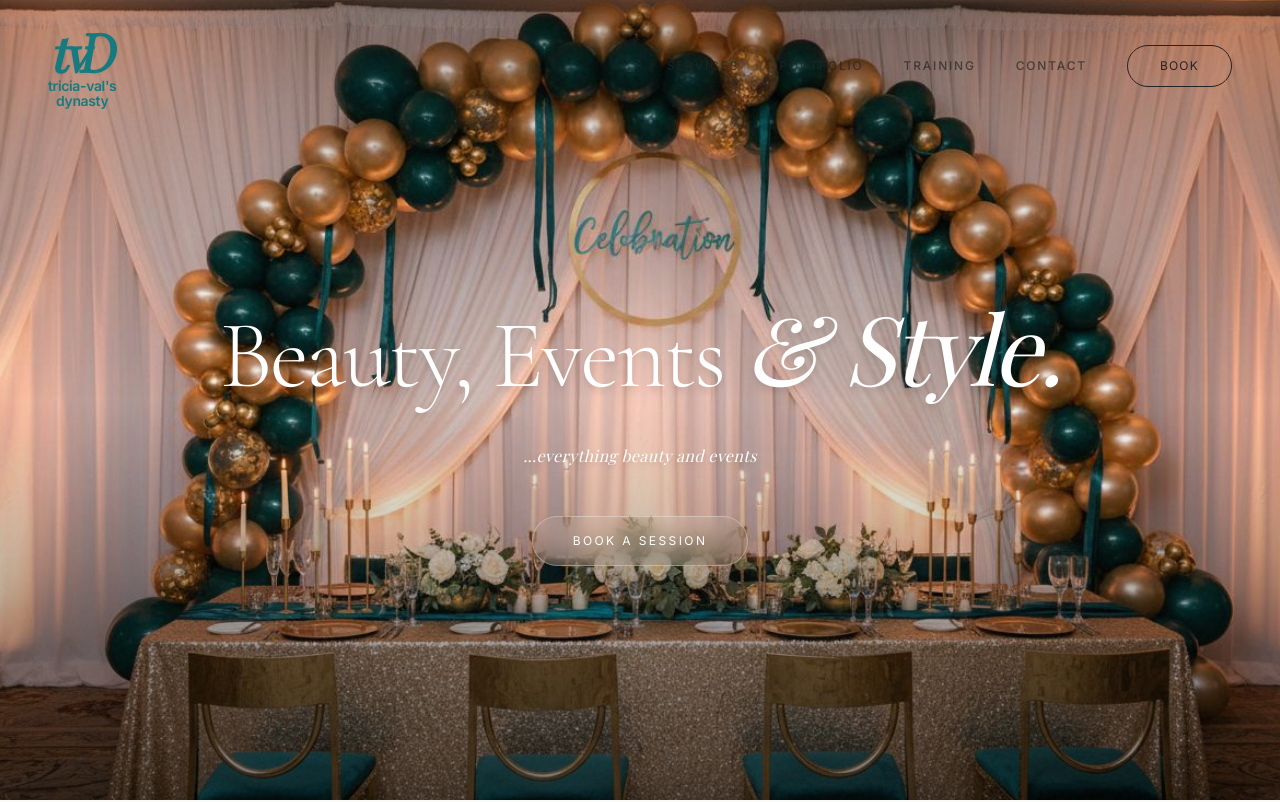
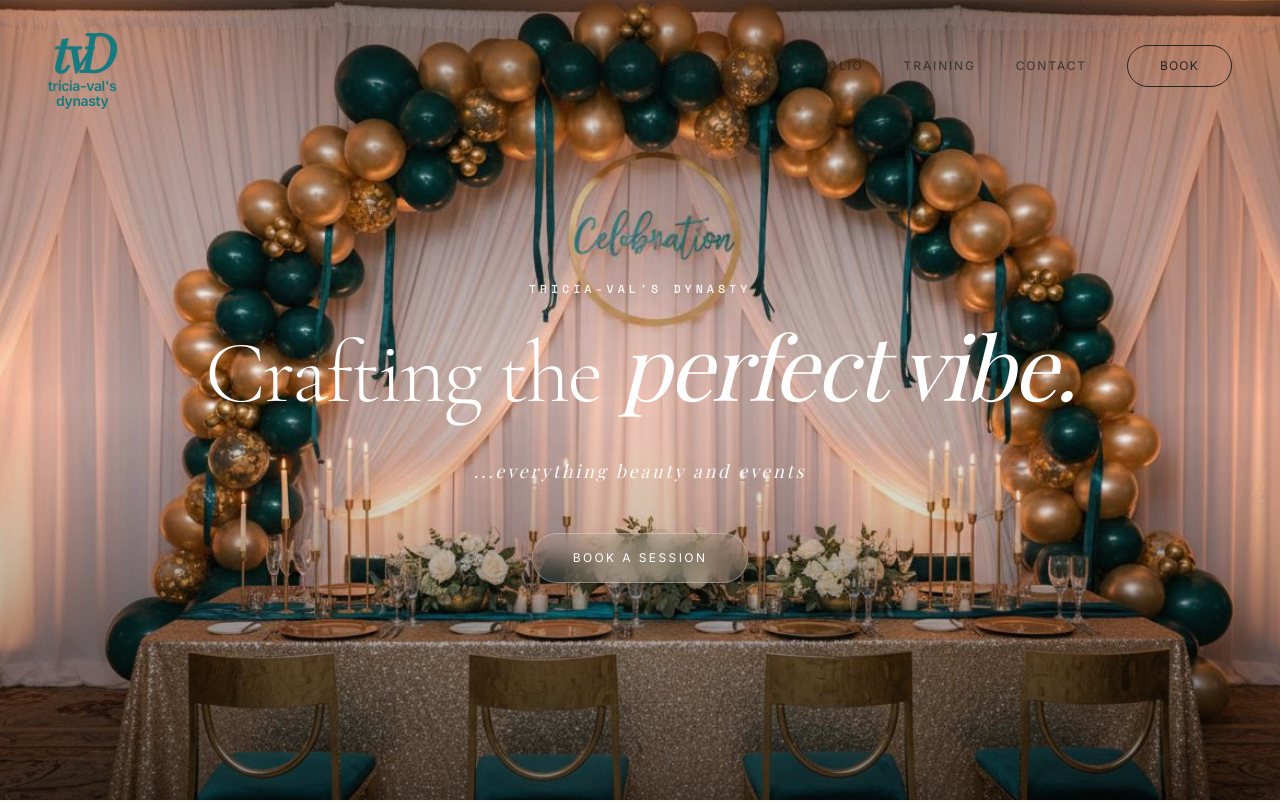
Before and after one commit to Dressy10/tvd, a React (Vite) app in the folder app/: page / in a window 1280 px wide. Shown: the top 802 px of the page. Built offline with nearby package versions, Linux system fonts and the light colour scheme; a web font is replaced by a local one.

Commit message:
Enhance hero section with brand details and styles
Updated the hero section with a brand name and motto, and adjusted styles for better presentation.

```diff
--- a/app/src/App.tsx
+++ b/app/src/App.tsx
@@ -2,6 +2,7 @@ import { useEffect, useRef, useState } from 'react';
 import { gsap } from 'gsap';
 import { ScrollTrigger } from 'gsap/ScrollTrigger';
 import {
+  ArrowRight,
   Menu,
   X,
   Palette,
@@ -200,19 +201,26 @@ function App() {
 
         <div className="hero-content relative z-10 flex flex-col items-center justify-center text-white px-6 mt-16 w-full max-w-5xl mx-auto">
           <div className="relative text-center">
-            <h1 className="hero-headline font-display text-5xl md:text-7xl lg:text-8xl font-light leading-[1.1] tracking-tight text-white drop-shadow-lg">
-              Beauty, Events <span className="italic font-serif text-white drop-shadow-2xl">& Style.</span>
+            {/* The Brand Name 'Eyebrow' for that high-end editorial feel */}
+            <span className="font-mono text-[10px] md:text-[11px] uppercase tracking-[0.4em] text-white/90 mb-6 block drop-shadow-md font-semibold">
+              Tricia-Val's Dynasty
+            </span>
+
+            {/* Option C Headline */}
+            <h1 className="hero-headline font-display text-5xl md:text-7xl lg:text-[5.5rem] font-light leading-[1.1] tracking-tight text-white drop-shadow-2xl">
+              Crafting the <span className="italic font-serif text-white">perfect vibe.</span>
             </h1>
           </div>
 
-          <p className="hero-subheadline mt-10 text-center max-w-md text-sm md:text-base font-light tracking-wide leading-relaxed text-white drop-shadow-md italic font-serif">
+          {/* The Brand Motto */}
+          <p className="hero-subheadline mt-8 md:mt-10 text-center max-w-md text-sm md:text-lg font-light tracking-[0.15em] leading-relaxed text-white/95 drop-shadow-xl italic font-serif">
             ...everything beauty and events
           </p>
 
           <div className="hero-cta mt-12">
             <button
               onClick={() => scrollToSection(contactRef)}
-              className="btn-glass backdrop-blur-md bg-white/10 border border-white/30 text-white hover:bg-white hover:text-charcoal transition-all duration-500 py-4 px-10 text-xs uppercase tracking-[0.2em] rounded-full"
+              className="btn-glass backdrop-blur-md bg-white/10 border border-white/30 text-white hover:bg-white hover:text-charcoal transition-all duration-500 py-4 px-10 text-xs uppercase tracking-[0.2em] rounded-full shadow-xl"
             >
               Book a session
             </button>
```
